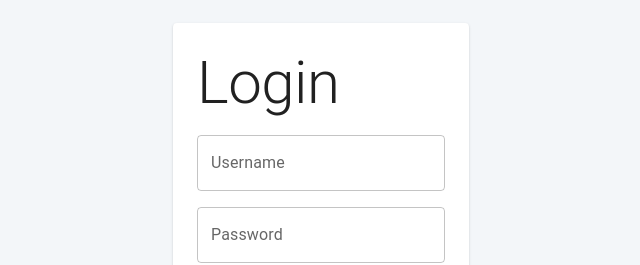
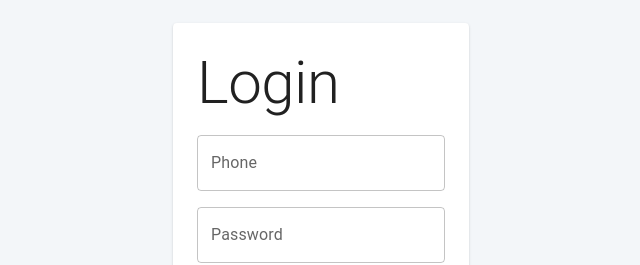
Before and after one commit to SebSV-GitHub/web-app-template, a React (Vite) app: page /login in a window 1280 px wide. Shown: the part 216-481 px from the top of the page, without its empty margins (319-959 px from the left). Built offline with nearby package versions, Linux system fonts and the light colour scheme.

Commit message:
Add input format

```diff
--- a/package.json
+++ b/package.json
@@ -22,6 +22,7 @@
 		"notistack": "^3.0.1",
 		"react": "^18.2.0",
 		"react-dom": "^18.2.0",
+		"react-number-format": "^5.3.1",
 		"react-redux": "^8.1.3",
 		"react-router-dom": "^6.16.0",
 		"yup": "^1.3.2"
--- /dev/null
+++ b/src/shared/form/phone-format.tsx
@@ -0,0 +1,34 @@
+import React from "react";
+import { PatternFormat } from "react-number-format";
+import type { PatternFormatProps } from "react-number-format";
+
+type CustomProps = {
+	readonly onChange: (event: {
+		target: { name: string; value: string };
+	}) => void;
+	readonly name: string;
+};
+
+const PhoneFormat = React.forwardRef<PatternFormatProps, CustomProps>(
+	(props, ref) => {
+		const { onChange, ...other } = props;
+		return (
+			<PatternFormat
+				{...other}
+				getInputRef={ref}
+				format="(###) ### ####"
+				mask="_"
+				onValueChange={(values) => {
+					onChange({
+						target: {
+							name: props.name,
+							value: values.value,
+						},
+					});
+				}}
+			/>
+		);
+	}
+);
+
+export default PhoneFormat;
--- a/src/shared/text-field.tsx
+++ b/src/shared/form/text-field.tsx
@@ -3,8 +3,26 @@ import MuiTextField from "@mui/material/TextField";
 import { useField } from "formik";
 import type { TextFieldProps } from "@mui/material/TextField";
 import type { FieldHookConfig } from "formik";
+import PhoneFormat from "./phone-format.js";
 
-function TextField(props: TextFieldProps & FieldHookConfig<string>) {
+export enum Format {
+	Text,
+	Phone,
+}
+
+type Props = {
+	readonly format: Format;
+};
+
+const Formats = {
+	[Format.Text]: {},
+	[Format.Phone]: {
+		// eslint-disable-next-line @typescript-eslint/no-unsafe-assignment
+		inputComponent: PhoneFormat as any,
+	},
+};
+
+function TextField(props: TextFieldProps & FieldHookConfig<string> & Props) {
 	const [field, meta] = useField(props);
 
 	return (
@@ -13,6 +31,7 @@ function TextField(props: TextFieldProps & FieldHookConfig<string>) {
 			{...props}
 			error={meta.touched && Boolean(meta.error)}
 			helperText={meta.touched && meta.error}
+			InputProps={Formats[props.format]}
 		/>
 	);
 }
--- a/src/views/login/index.tsx
+++ b/src/views/login/index.tsx
@@ -8,10 +8,10 @@ import Box from "@mui/material/Box";
 import Stack from "@mui/material/Stack";
 import Typography from "@mui/material/Typography";
 import Button from "@mui/material/Button";
-import TextField from "../../shared/text-field.js";
+import TextField, { Format } from "../../shared/form/text-field.js";
 
 const validationSchema = Yup.object({
-	username: Yup.string().required(),
+	phone: Yup.string().required(),
 	password: Yup.string().required(),
 });
 
@@ -28,7 +28,7 @@ function Login() {
 			<Paper>
 				<Box p={3}>
 					<Formik
-						initialValues={{ username: "", password: "" }}
+						initialValues={{ phone: "", password: "" }}
 						validationSchema={validationSchema}
 						onSubmit={(values) => {
 							enqueueSnackbar(JSON.stringify(values));
@@ -38,11 +38,17 @@ function Login() {
 							<Stack spacing={2}>
 								<Typography variant="h2">Login</Typography>
 								<TextField
-									name="username"
-									label="Username"
-									placeholder="John Doe"
+									format={Format.Phone}
+									name="phone"
+									label="Phone"
+									placeholder="555 123 4567"
 								/>
-								<TextField type="password" name="password" label="Password" />
+								<TextField
+									format={Format.Text}
+									type="password"
+									name="password"
+									label="Password"
+								/>
 								<Button
 									fullWidth
 									type="submit"
```
Also changed, not shown: 1 other file (tests, documents, lock files or other folders).
